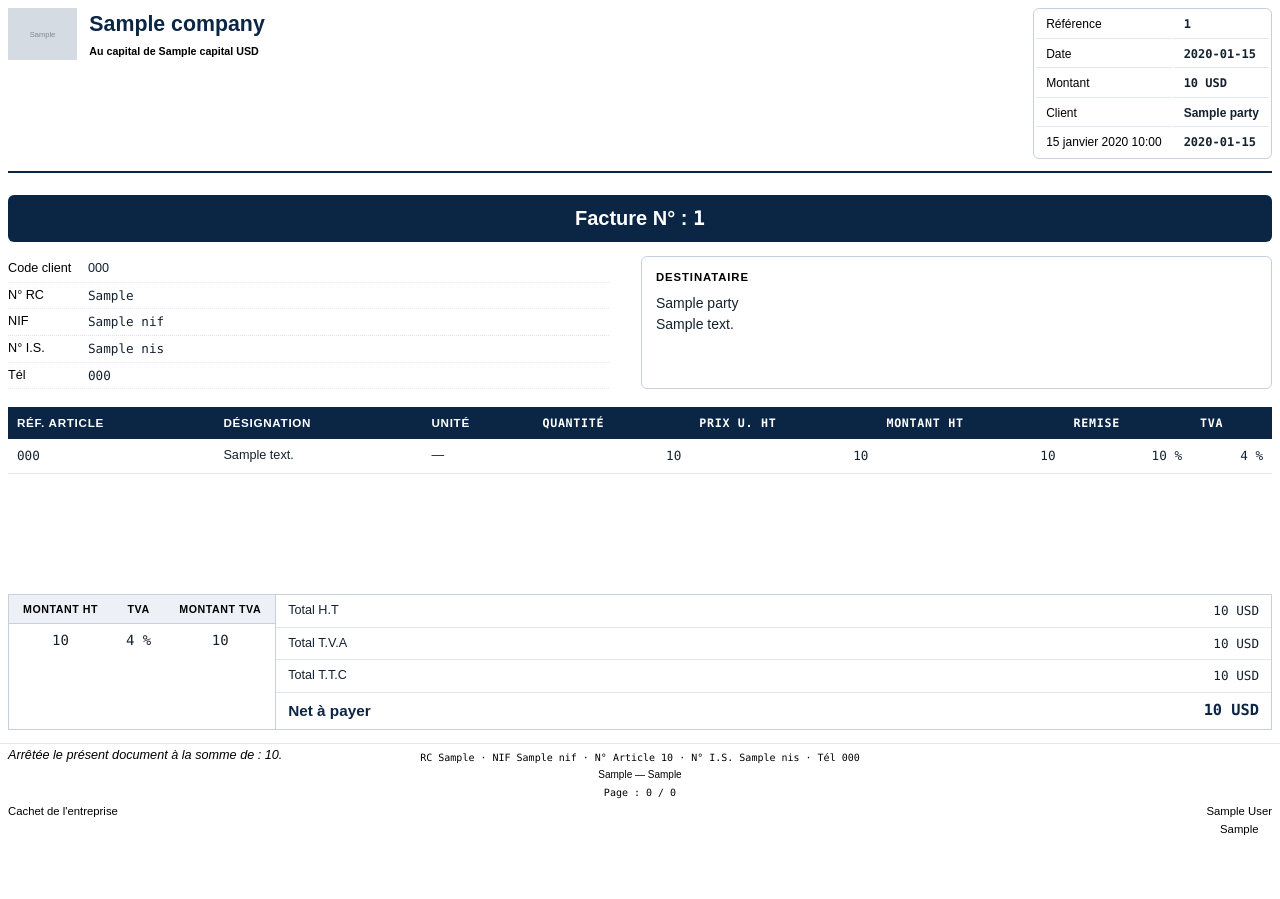
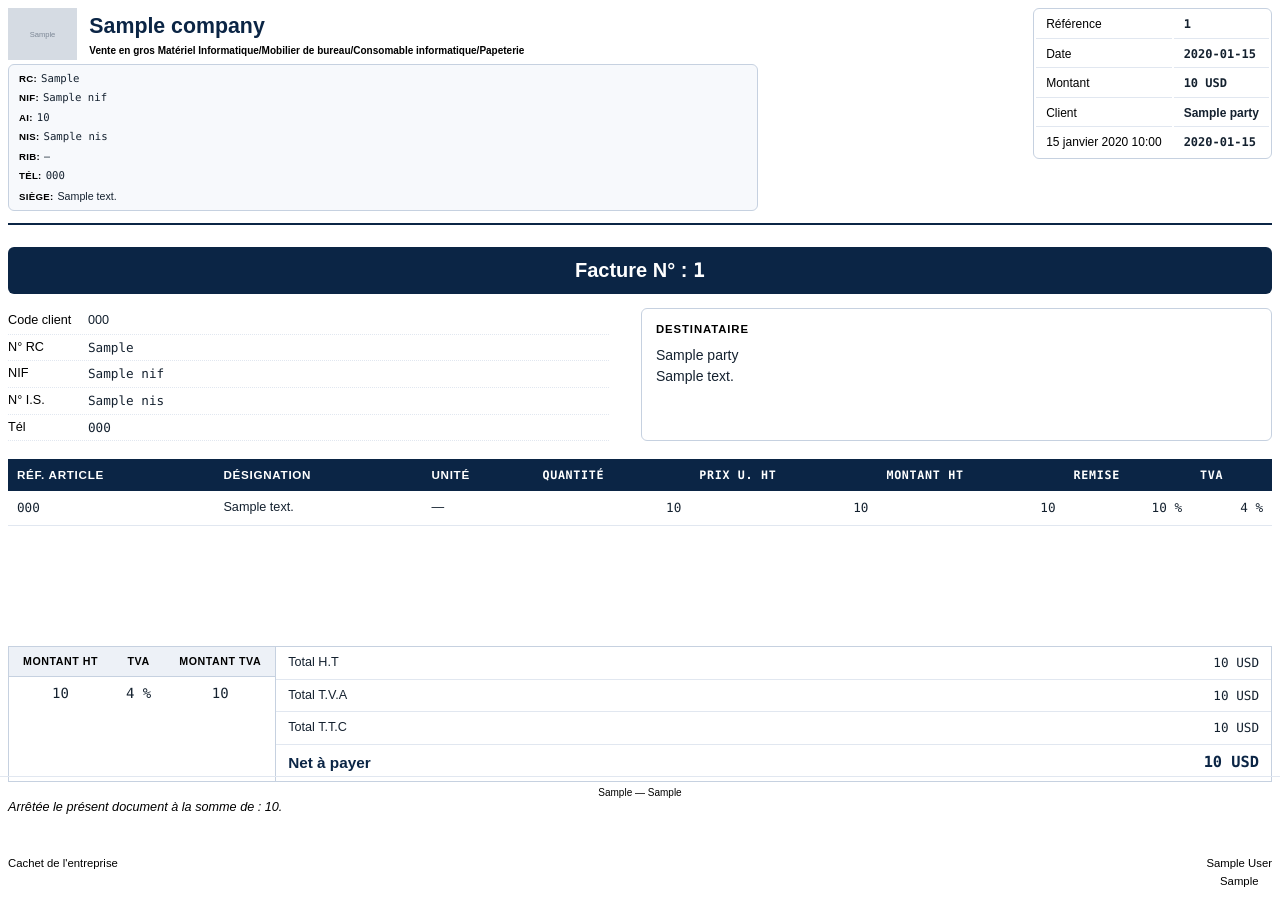
Before and after one commit to Serinenh2/chamil, a Django app: template backend/templates/documents/invoice.html in a window 1280 px wide. Before the commit the page ends 835 px from the top, so only its background shows below. Run offline with Django 5.2, Linux system fonts and the light colour scheme; the template is opened without the code that fills it: most values are stand-ins (such as "Sample title", 1, 10 or a date in 2020); grey boxes marked "Sample" are stand-in pictures; data that the repository does not hold is empty; parts of the project's set-up code (start-up, migrations or seed data) failed here and were passed over.

Commit message:
pdf changements

```diff
--- a/backend/templates/documents/base_document.html
+++ b/backend/templates/documents/base_document.html
@@ -6,7 +6,15 @@
 <title>{{ document.number }}</title>
 <style>
   /* Reprend les jetons du design system CHAMIL (aligné MRAFIQ) */
-  @page { size: A4; margin: 18mm 16mm 20mm; }
+  @page { size: A4; margin: 18mm 16mm 20mm;
+    {% if language == 'ar' %}
+    @bottom-left { content: "Page " counter(page) "/" counter(pages); font-size: 5.5pt;
+                  color: #8A96A3; font-family: "IBM Plex Mono", "Consolas", monospace; }
+    {% else %}
+    @bottom-right { content: "Page " counter(page) "/" counter(pages); font-size: 5.5pt;
+                    color: #8A96A3; font-family: "IBM Plex Mono", "Consolas", monospace; }
+    {% endif %}
+  }
   body { font-family: "IBM Plex Sans", "IBM Plex Sans Arabic", sans-serif;
          font-size: 10.5pt; color: #14212F; line-height: 1.55; }
   .data { font-family: "IBM Plex Mono", "Consolas", monospace; direction: ltr; unicode-bidi: isolate; }
@@ -18,7 +26,7 @@
   .identity .logo-cell { padding-right: 12px; }
   .identity img { height: 52px; width: auto; max-width: 140px; display: block; }
   .brand { font-size: 16pt; font-weight: 700; color: #0B2545; }
-  .brand .capital { display: block; font-size: 8pt; font-weight: 600;
+  .brand .capital { display: block; font-size: 7.5pt; font-weight: 600; line-height: 1.25;
                     color: #000000; margin-top: 2px; }
   .ref-box { margin-left: auto; border: 1px solid #C6D1E0; border-radius: 6px; min-width: 210px; }
   .ref-box tr td { padding: 4px 10px; font-size: 9pt; border-bottom: 1px solid #E1E7F0;
@@ -26,6 +34,19 @@
   .ref-box tr:last-child td { border-bottom: none; }
   .ref-box td:first-child { color: #000000; text-align: left; }
   .ref-box td:last-child { font-weight: 600; text-align: left; }
+
+  .company-info-box { margin: 4px 8px 0 0; border: 1px solid #C6D1E0; border-radius: 6px;
+                      background: #F7F9FC; padding: 4px 10px; }
+  .company-info-box .info-grid { display: flex; flex-wrap: wrap; }
+  .company-info-box .info-item { flex: 0 0 50%; display: flex; align-items: baseline;
+                                 padding: 1.5px 6px 1.5px 0; font-size: 8pt;
+                                 overflow: hidden; white-space: nowrap; }
+  .company-info-box .info-item.wide { flex: 0 0 100%; }
+  .company-info-box .info-item b { font-size: 7.25pt; text-transform: uppercase;
+                                   letter-spacing: .03em; color: #000000; flex-shrink: 0;
+                                   margin-right: 4px; }
+  .company-info-box .info-item b::after { content: ":"; }
+  .company-info-box .info-item span { overflow: hidden; text-overflow: ellipsis; }
 
   h1.doc-title { text-align: center; font-size: 15pt; color: #fff; background: #0B2545;
                  margin: 22px 0 14px; padding: 8px 12px; border-radius: 6px; }
@@ -45,6 +66,9 @@
                          font-size: 8.75pt; text-transform: uppercase; letter-spacing: .06em; }
   table.lines tbody td { padding: 7px 9px; border-bottom: 1px solid #E1E7F0; }
   table.lines tbody tr.filler td { height: 90px; border-bottom: none; }
+  table.lines tbody tr.subtotal-row td, table.lines tbody tr.report-row td {
+    background: #EDF1F7; font-weight: 700; border-top: 1px solid #C6D1E0;
+    border-bottom: 1px solid #C6D1E0; }
   td.num, th.num { text-align: end; font-family: "IBM Plex Mono", "Consolas", monospace;
                    direction: ltr; unicode-bidi: isolate; }
 
@@ -71,12 +95,10 @@
   .sig { text-align: center; font-size: 8.5pt; color: #000000; }
   .sig img { max-height: 60px; display: block; margin: 0 auto 4px; }
 
-  footer { position: fixed; bottom: 0; inset-inline: 0; font-size: 7.5pt;
+  footer { position: fixed; bottom: 0; left: 0; right: 0; font-size: 7.5pt;
            color: #000000; text-align: center; border-top: 1px solid #E1E7F0;
            padding-top: 6px; }
   footer .legal { margin-top: 2px; }
-  footer .page-number { margin-top: 2px; font-family: "IBM Plex Mono", "Consolas", monospace; }
-  footer .page-number::after { content: "Page : " counter(page) " / " counter(pages); }
 </style>
 </head>
 <body>
@@ -87,8 +109,19 @@
       <div class="name-cell">
         <div class="brand">
           {{ company.name }}
-          <span class="capital">Au capital de {{ company.capital }} {{ settings.currency }}</span>
+          <span class="capital">Vente en gros Matériel Informatique/Mobilier de bureau/Consomable informatique/Papeterie</span>
         </div>
+      </div>
+    </div>
+    <div class="company-info-box">
+      <div class="info-grid">
+        <div class="info-item"><b>RC</b><span class="data">{{ company.rc|default:"—" }}</span></div>
+        <div class="info-item"><b>NIF</b><span class="data">{{ company.nif|default:"—" }}</span></div>
+        <div class="info-item"><b>AI</b><span class="data">{{ company.tax_article|default:"—" }}</span></div>
+        <div class="info-item"><b>NIS</b><span class="data">{{ company.nis|default:"—" }}</span></div>
+        <div class="info-item"><b>RIB</b><span class="data">{{ company.rib|default:"—" }}</span></div>
+        <div class="info-item"><b>Tél</b><span class="data">{{ company.phone|default:"—" }}</span></div>
+        <div class="info-item wide"><b>Siège</b><span>{{ company.address|default:"—" }}</span></div>
       </div>
     </div>
   </div>
@@ -123,6 +156,7 @@
 </div>
 {% endblock %}
 
+{% block lines_table %}
 <table class="lines">
   <thead>
     <tr>
@@ -152,6 +186,7 @@
     <tr class="filler"><td colspan="8"></td></tr>
   </tbody>
 </table>
+{% endblock %}
 
 <table class="totals-combined">
     <tr>
@@ -190,15 +225,10 @@
 </div>
 
 <footer>
-  <div class="data">
-    RC {{ company.rc }} · NIF {{ company.nif }} · N° Article {{ company.tax_article }} ·
-    N° I.S. {{ company.nis }} · Tél {{ company.phone }}
-  </div>
   <div class="legal">
     {{ settings.legal_mentions }}
     {% if settings.invoice_footer %} — {{ settings.invoice_footer }}{% endif %}
   </div>
-  <div class="page-number"></div>
 </footer>
 </body>
 </html>
```
Also changed, not shown: backend/apps/documents/pdf.py (+42 -1 lines), backend/templates/documents/quote.html (+55 -0 lines).
